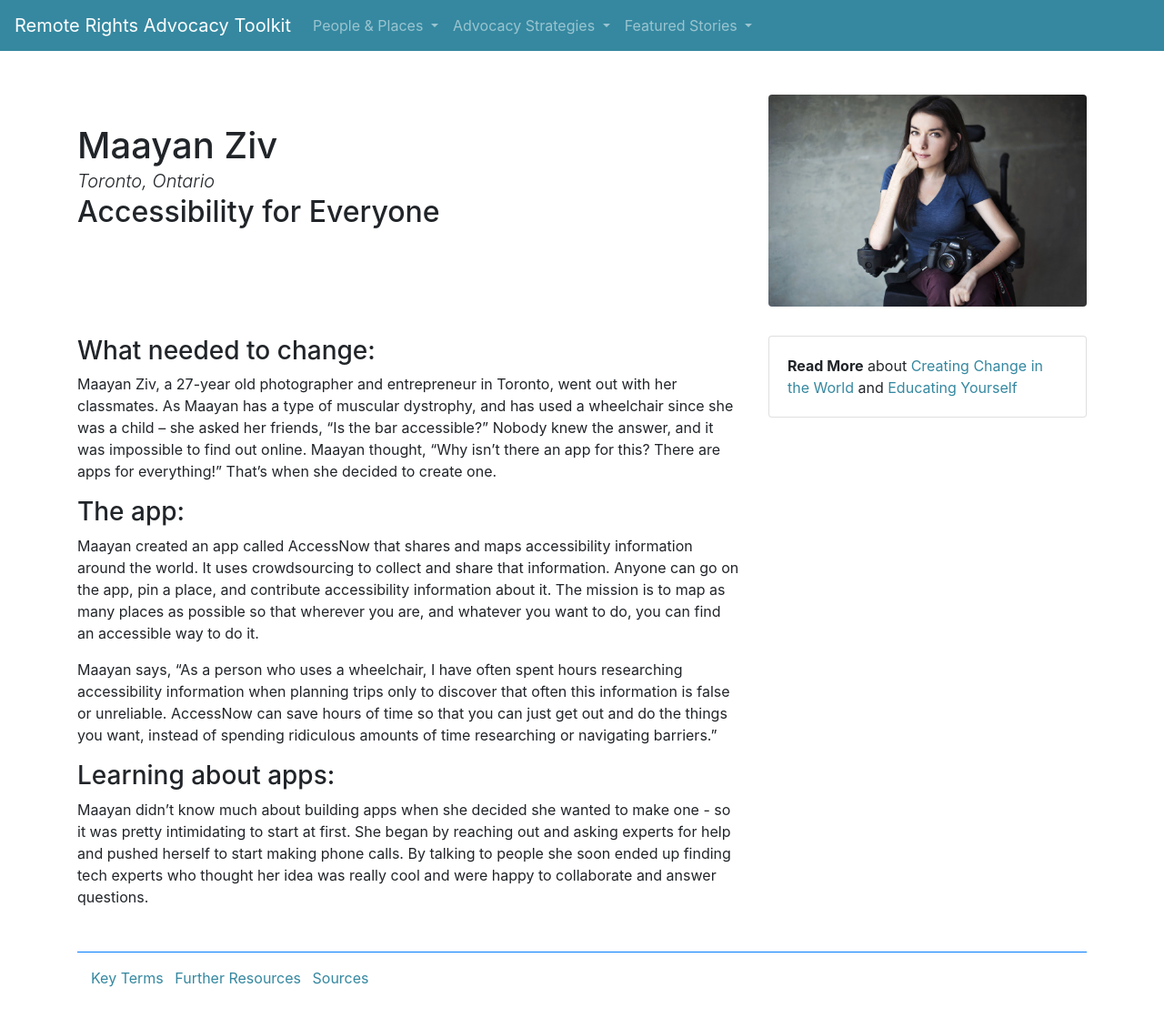
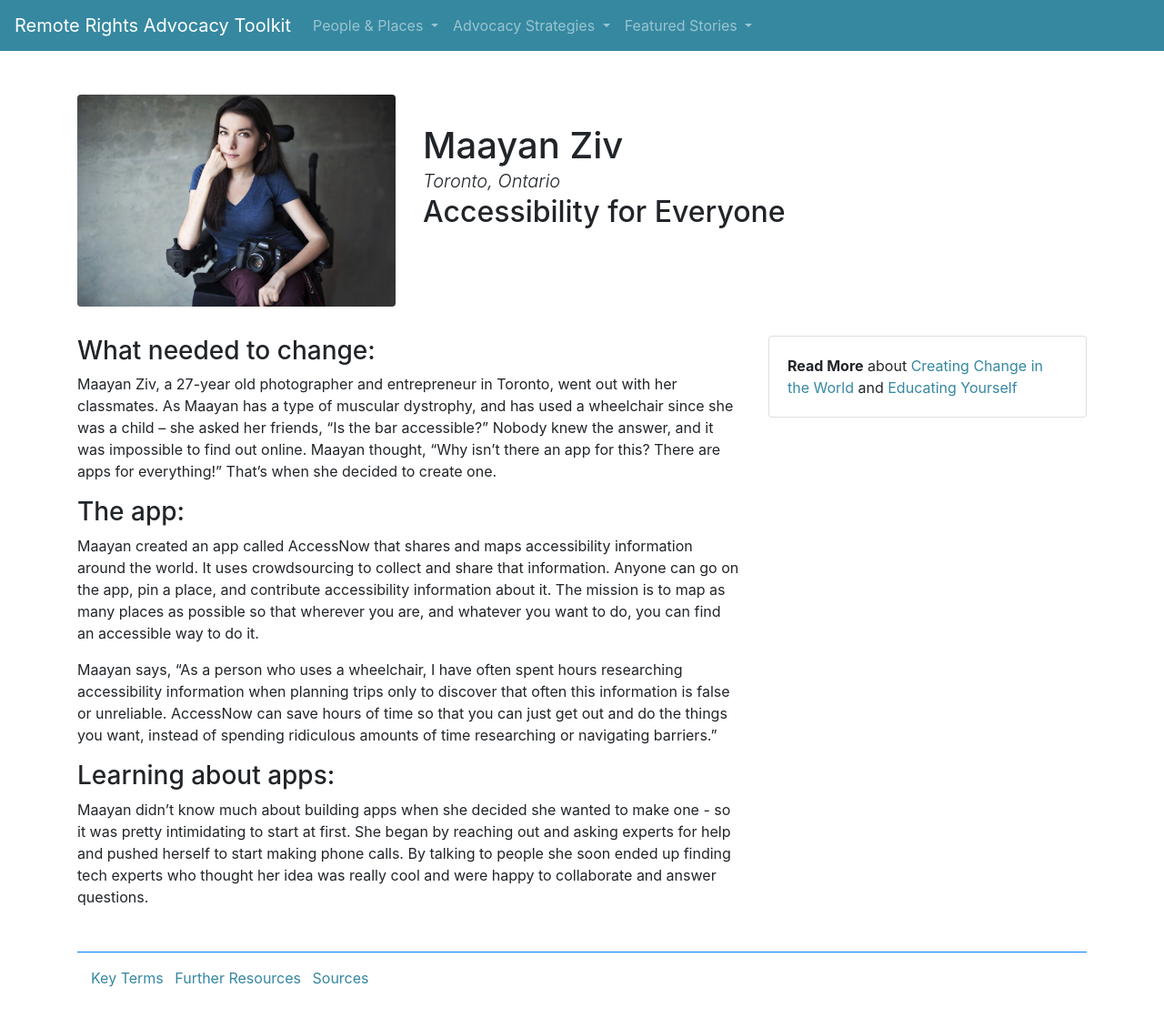
Before and after one commit to remote-rights/remote-rights.github.io, a Jekyll site: the page built from collections/_stories/maayan-ziv.md, in a window 1280 px wide. Shown: the whole page at 91% size. Built offline with Jekyll 4.4.1, drawn with Linux system fonts in a browser that asks for light colours.

Commit message:
stylin images experimental

```diff
--- a/_layouts/stories.html
+++ b/_layouts/stories.html
@@ -1,6 +1,16 @@
 {% include head.html %}
-<div class="jumbotron stories-header">
-  <div class="row">
+<div class="jumbotron stories-header" >
+  <div class="row" >
+    {% if page.image %}
+    <div class="col-md-4" >
+      {% if page.image_2 %}
+      <img class="img-fluid rounded" src="{{ page.image }}" >
+      <img class="img-fluid rounded" src="{{ page.image_2 }}" >
+      {% else %}
+      <img class="img-fluid rounded" src="{{ page.image }}" >
+      {% endif %}
+    </div>
+    {% endif %}
     <div class="col-md-8">
       <div class="title">
         <h1 class="mb-0">{{ page.title }}</h1>
@@ -8,10 +18,21 @@
         <h2>{{ page.subtitle }}</h2>
       </div>
     </div>
-    <div class="col-md-4">
-      <img class="img-fluid rounded" src="{{ page.image }}" >
-    </div>
   </div>
 </div>
+ <!-- <div class="card" >
+  {% if page.image %}
+  <img class="card-img-top" src="{{ page.image }}" alt="Card image cap">
+  {% endif %}
+  <div class="card-body">
+    <div class="title">
+      <h1 class="mb-0">{{ page.title }}</h1>
+      <p class="lead mb-0"><em>{{ page.location }}</em></p>
+      <h2>{{ page.subtitle }}</h2>
+    </div>
+    <div class="card-text"> {{page.content}} </div>
+  </div>
+</div> -->
+
 {% include two-column-layout.html %}
 {% include foot.html %}
```
